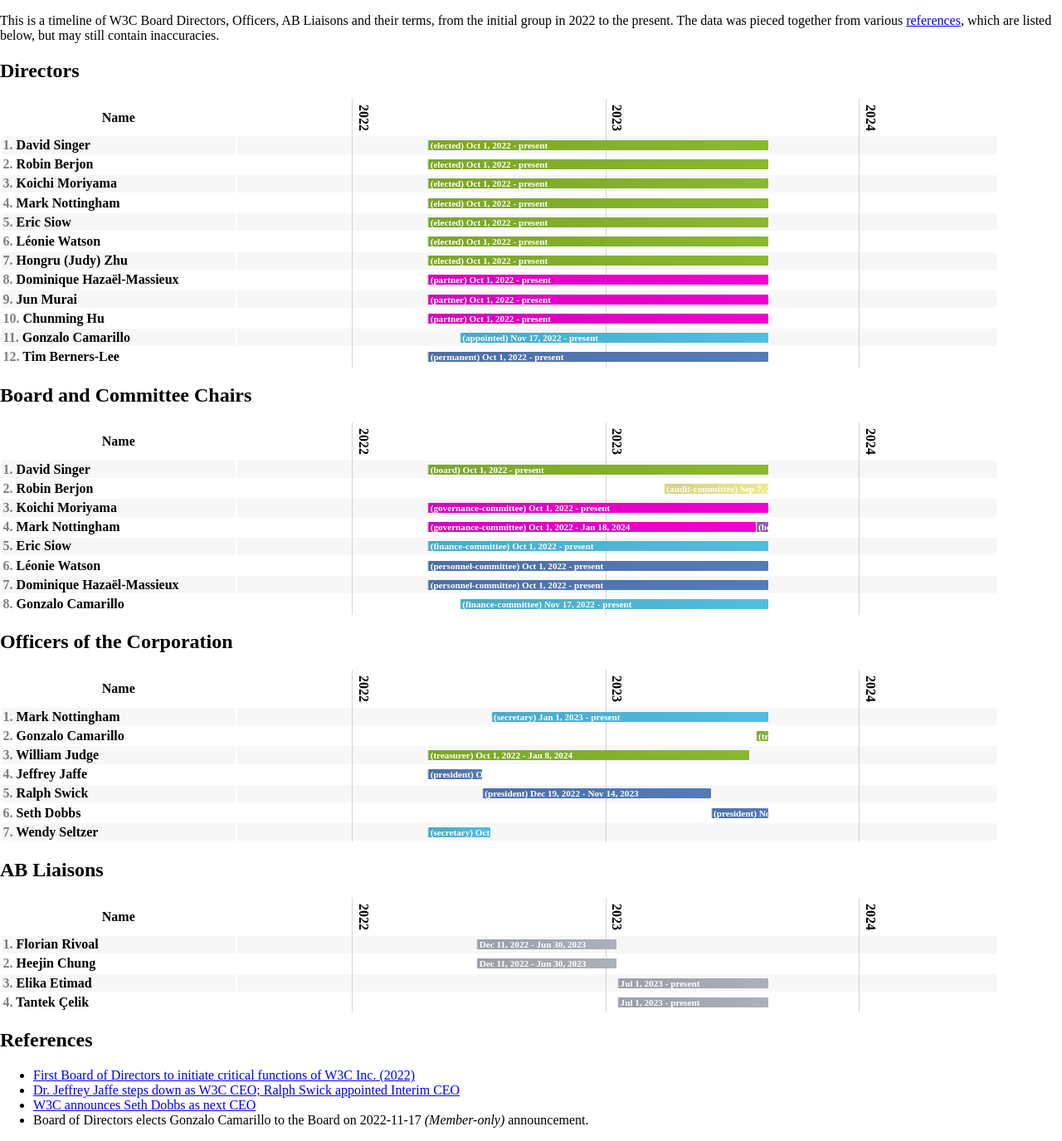
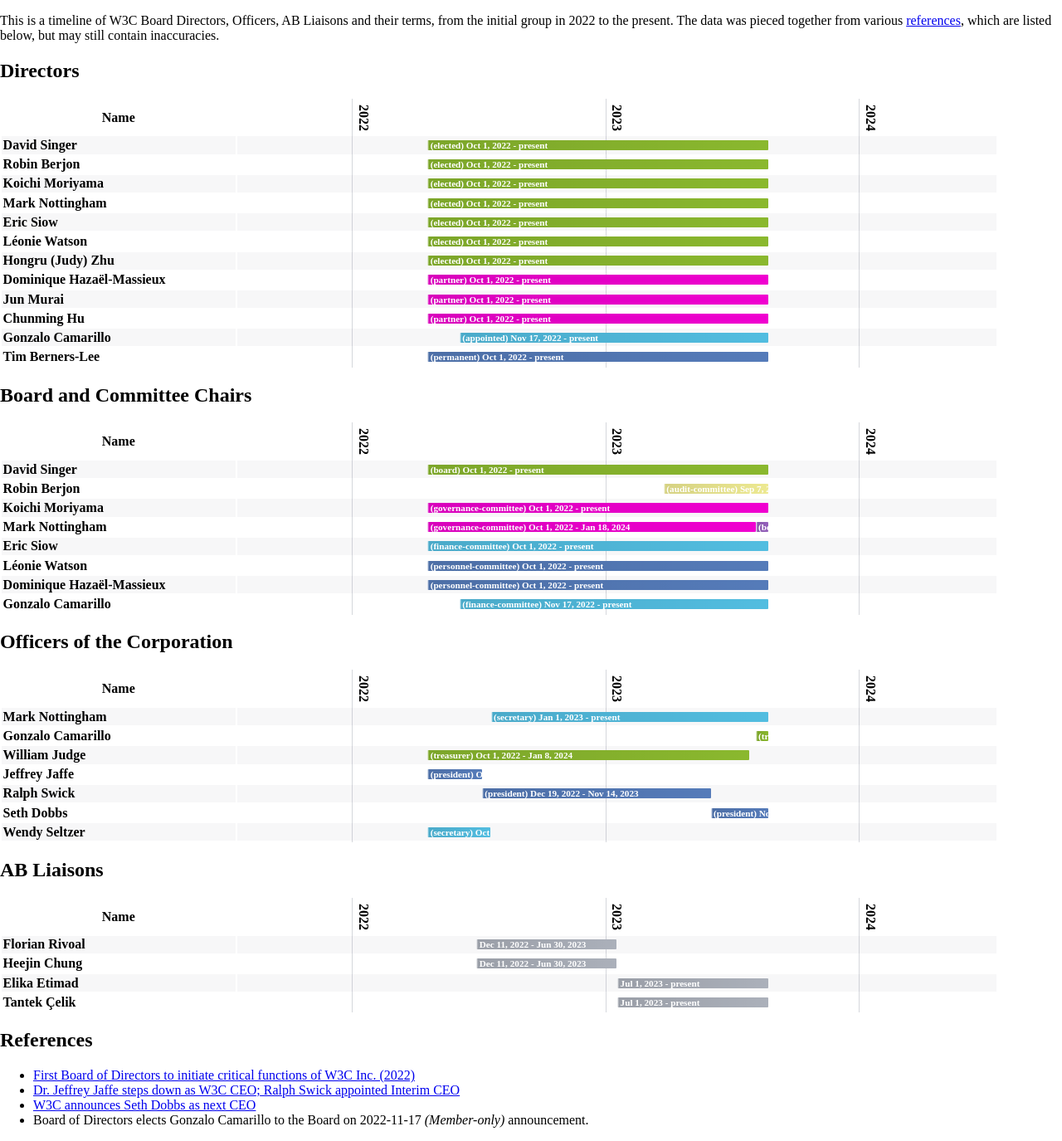
Before and after one commit to ianbjacobs/history-test-202402, a Jekyll site: the page built from history/index.md, in a window 1280 px wide. Shown: the whole page at 83% size. Built offline with Jekyll 4.4.1, drawn with Linux system fonts in a browser that asks for light colours.

Commit message:
remove autonumbering

```diff
--- a/assets/css/members.css
+++ b/assets/css/members.css
@@ -56,11 +56,6 @@
 	counter-increment: participant;
 	text-align: left;
 }
-
-	.ml th.name::before {
-		content: counter(participant) ". ";
-		opacity: .5;
-	}
 
 .ml th:first-child {
 	width: 17em;
```
